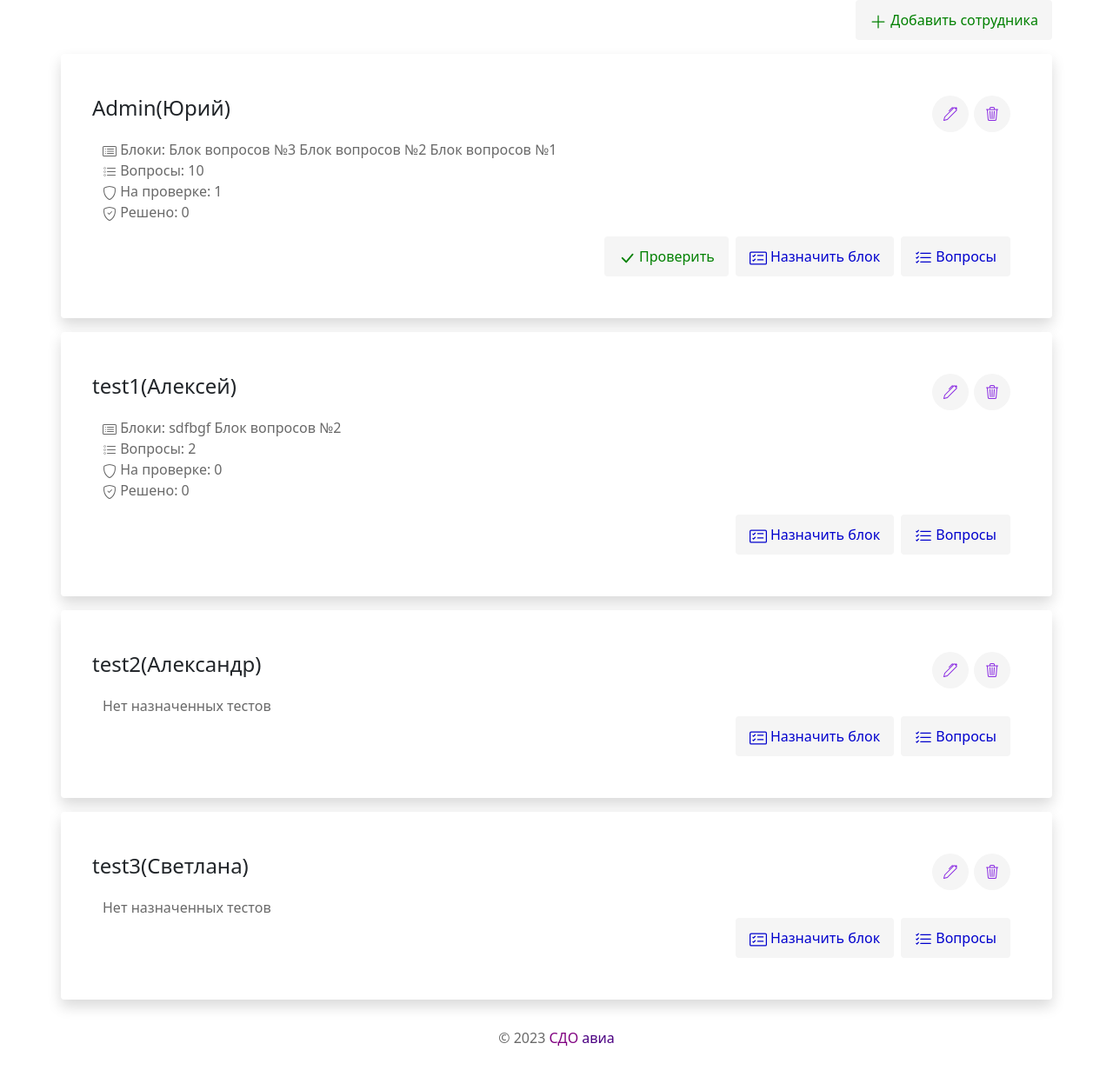
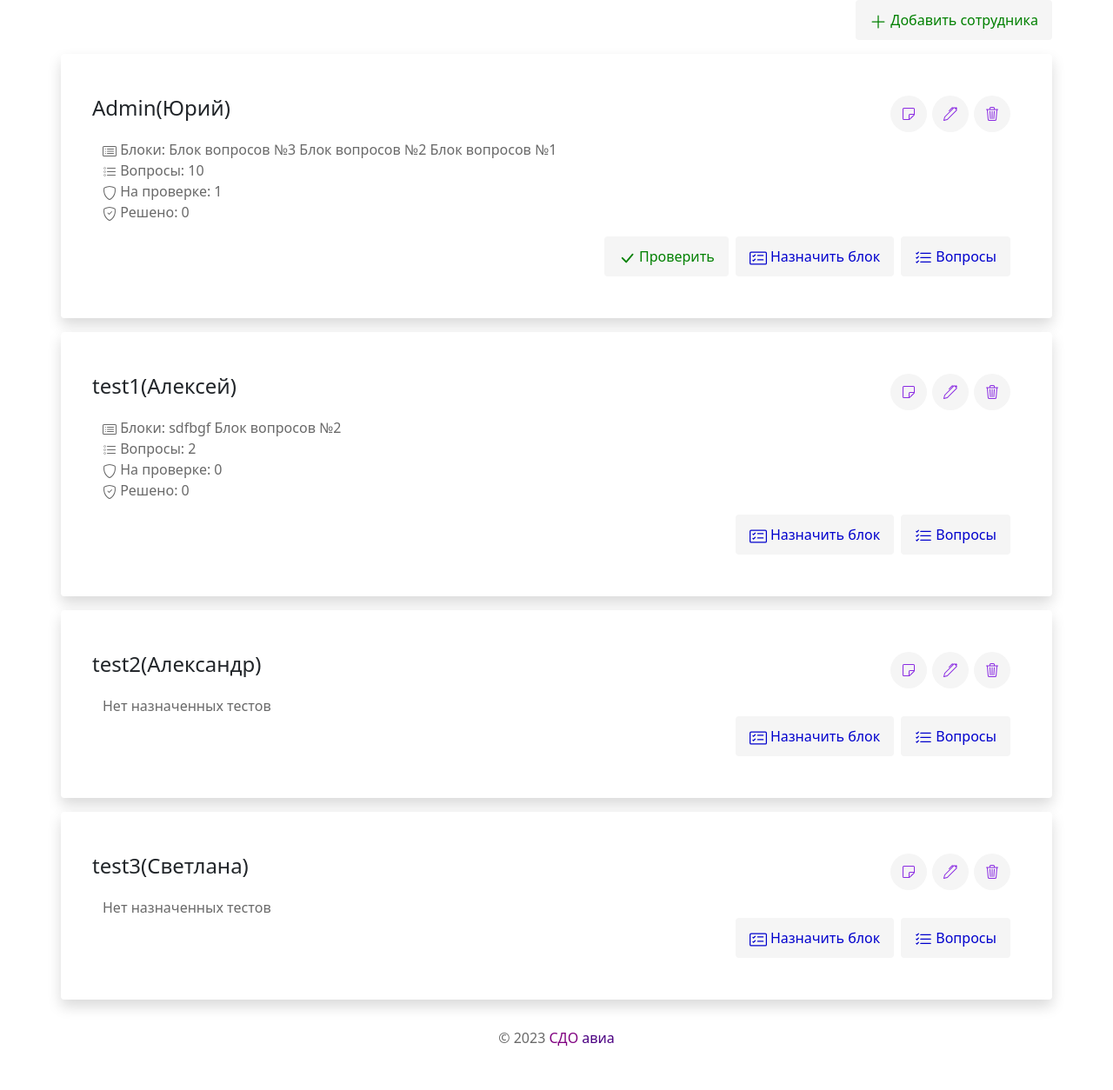
Before and after one commit to LylovY/SDO-Avia, a Django app: page /users/ in a window 1280 px wide. Shown: the part 138-1392 px from the top of the page at 87% size. Run offline with Django 3.2, Linux system fonts and the light colour scheme; data comes from the database, SQL or seed files in the repository; some libraries are stand-ins or nearby versions.

Commit message:
users design

```diff
--- a/sdo/templates/tasks/taskcase_list_admin.html
+++ b/sdo/templates/tasks/taskcase_list_admin.html
@@ -35,7 +35,7 @@
 		<div class="h5 pt-4 row">
 		 	Список вопросов:
 		</div>
-		<ul>
+		<ul class="list-group-numbered" style="color:DimGrey;">
 			{% for task in task_case.tasks.all %}
 			<li>
 				<a class="tlink" href="{% url 'tasks:task_detail_admin' task.id %}">
--- a/sdo/templates/tasks/users.html
+++ b/sdo/templates/tasks/users.html
@@ -17,7 +17,12 @@
 				{{ user.username }}({{ user.first_name }})
 			</div>
 			<div>
-				<a class="btn text-decoration-none ms-2 greylink" href="{% url 'tasks:update_user' user.username %}">
+				<a class="btn text-decoration-none greylink" href="#">
+					<svg xmlns="http://www.w3.org/2000/svg" width="16" height="16" fill="currentColor" class="bi bi-sticky" viewBox="0 0 16 16">
+						<path d="M2.5 1A1.5 1.5 0 0 0 1 2.5v11A1.5 1.5 0 0 0 2.5 15h6.086a1.5 1.5 0 0 0 1.06-.44l4.915-4.914A1.5 1.5 0 0 0 15 8.586V2.5A1.5 1.5 0 0 0 13.5 1h-11zM2 2.5a.5.5 0 0 1 .5-.5h11a.5.5 0 0 1 .5.5V8H9.5A1.5 1.5 0 0 0 8 9.5V14H2.5a.5.5 0 0 1-.5-.5v-11zm7 11.293V9.5a.5.5 0 0 1 .5-.5h4.293L9 13.793z"/>
+					</svg>
+				</a>
+				<a class="btn text-decoration-none greylink" href="{% url 'tasks:update_user' user.username %}">
 					<svg xmlns="http://www.w3.org/2000/svg" width="16" height="16" fill="currentColor" class="bi bi-pen" viewBox="0 0 16 16">
 						<path d="m13.498.795.149-.149a1.207 1.207 0 1 1 1.707 1.708l-.149.148a1.5 1.5 0 0 1-.059 2.059L4.854 14.854a.5.5 0 0 1-.233.131l-4 1a.5.5 0 0 1-.606-.606l1-4a.5.5 0 0 1 .131-.232l9.642-9.642a.5.5 0 0 0-.642.056L6.854 4.854a.5.5 0 1 1-.708-.708L9.44.854A1.5 1.5 0 0 1 11.5.796a1.5 1.5 0 0 1 1.998-.001zm-.644.766a.5.5 0 0 0-.707 0L1.95 11.756l-.764 3.057 3.057-.764L14.44 3.854a.5.5 0 0 0 0-.708l-1.585-1.585z"/>
 					</svg>
```
